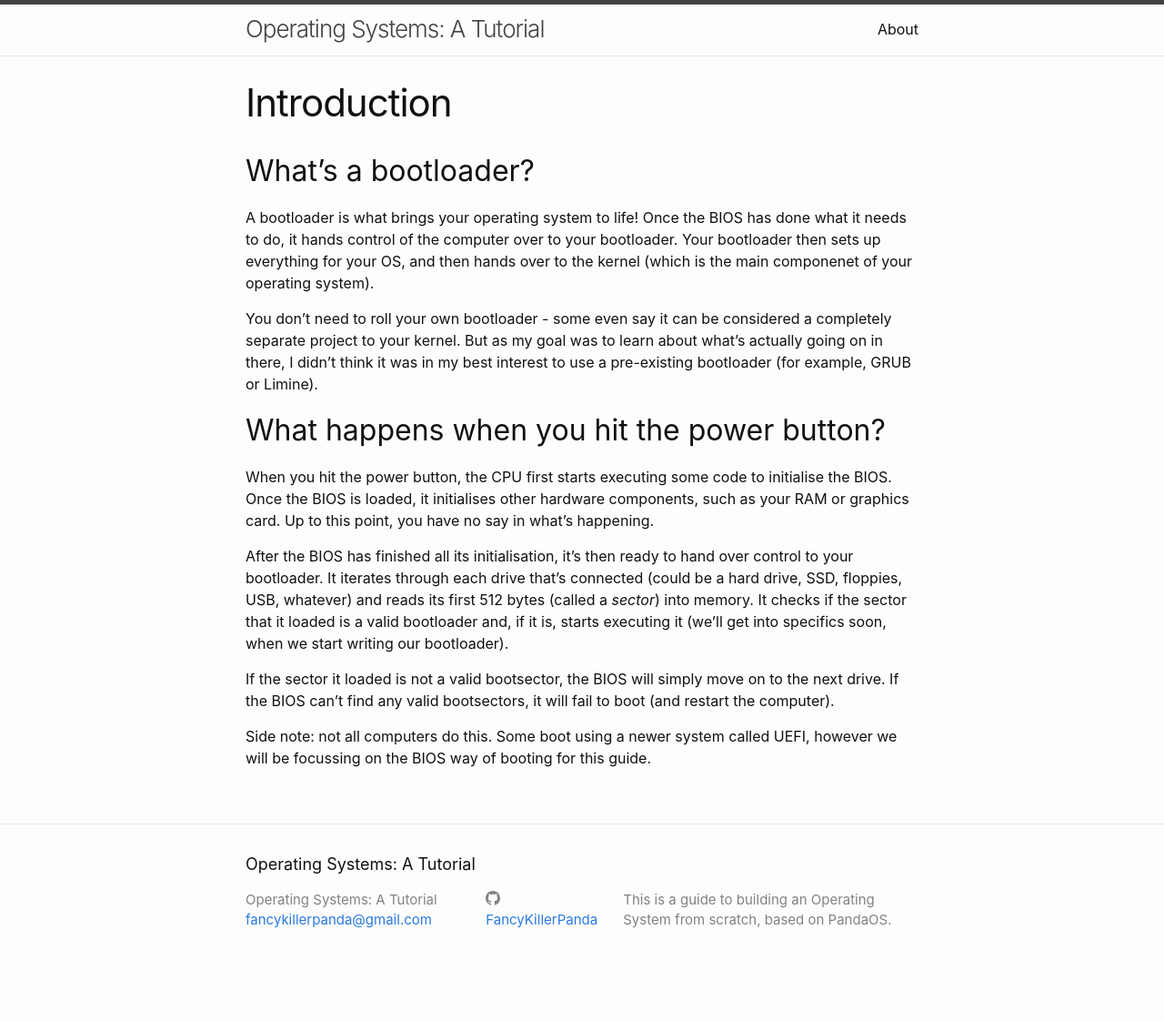
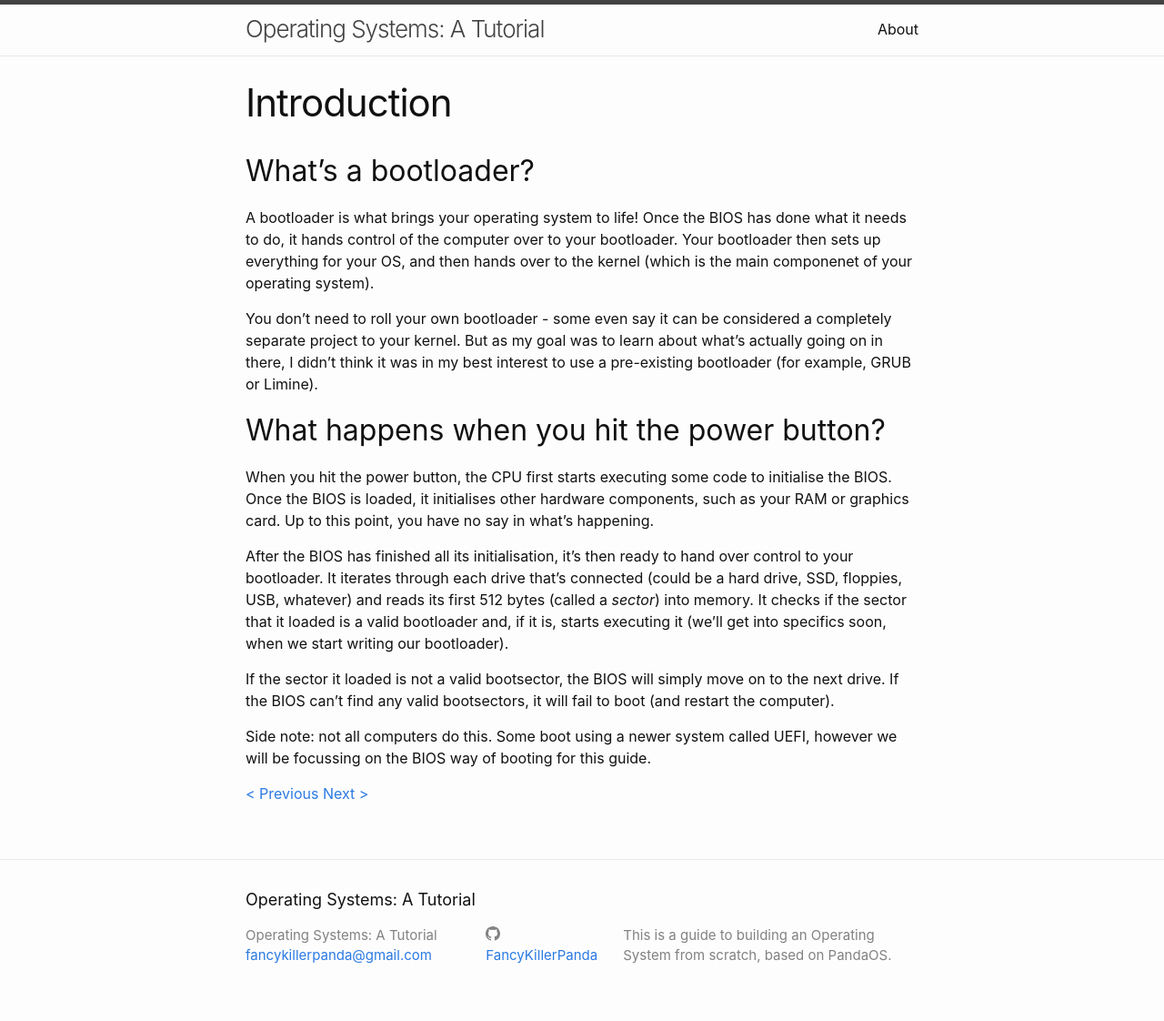
Before and after one commit to FancyKillerPanda/OS-Tutorial, a Jekyll site: the page built from docs/fkp_collections/_02_bootloader/01 - Introduction.md, in a window 1280 px wide. Shown: the whole page at 91% size. Built offline with Jekyll 4.4.1, drawn with Linux system fonts in a browser that asks for light colours; before the commit the page ends 1083 px from its top, so only the background shows below that.

Commit message:
Web: Added links to next/previous page.

```diff
--- a/docs/_layouts/page.html
+++ b/docs/_layouts/page.html
@@ -9,6 +9,13 @@ layout: default
 
 	<div class="post-content">
 		{{ content }}
+
+		{% for doc in site[page.collection] %}
+			{% if doc.url == page.url %}
+				<a class="previous-page-link" href={{ site.baseurl }}{{ doc.previous.url }}>&lt; Previous</a>
+				<a class="next-page-link" href={{ site.baseurl }}{{ doc.next.url }}>Next &gt;</a>
+			{% endif %}
+		{% endfor %}
 	</div>
 
 </article>
```
Lines whose indentation alone changed are shown as unchanged.
